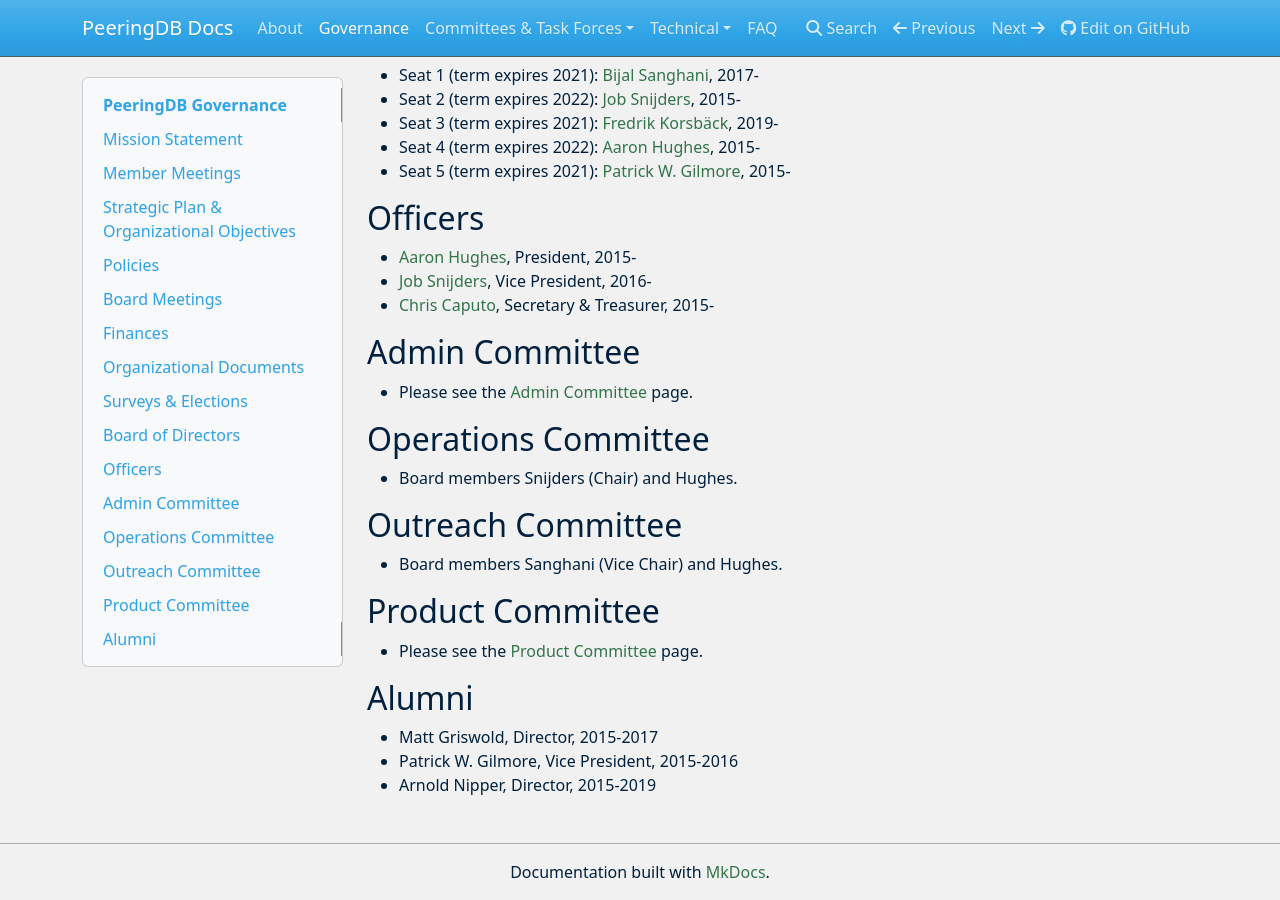
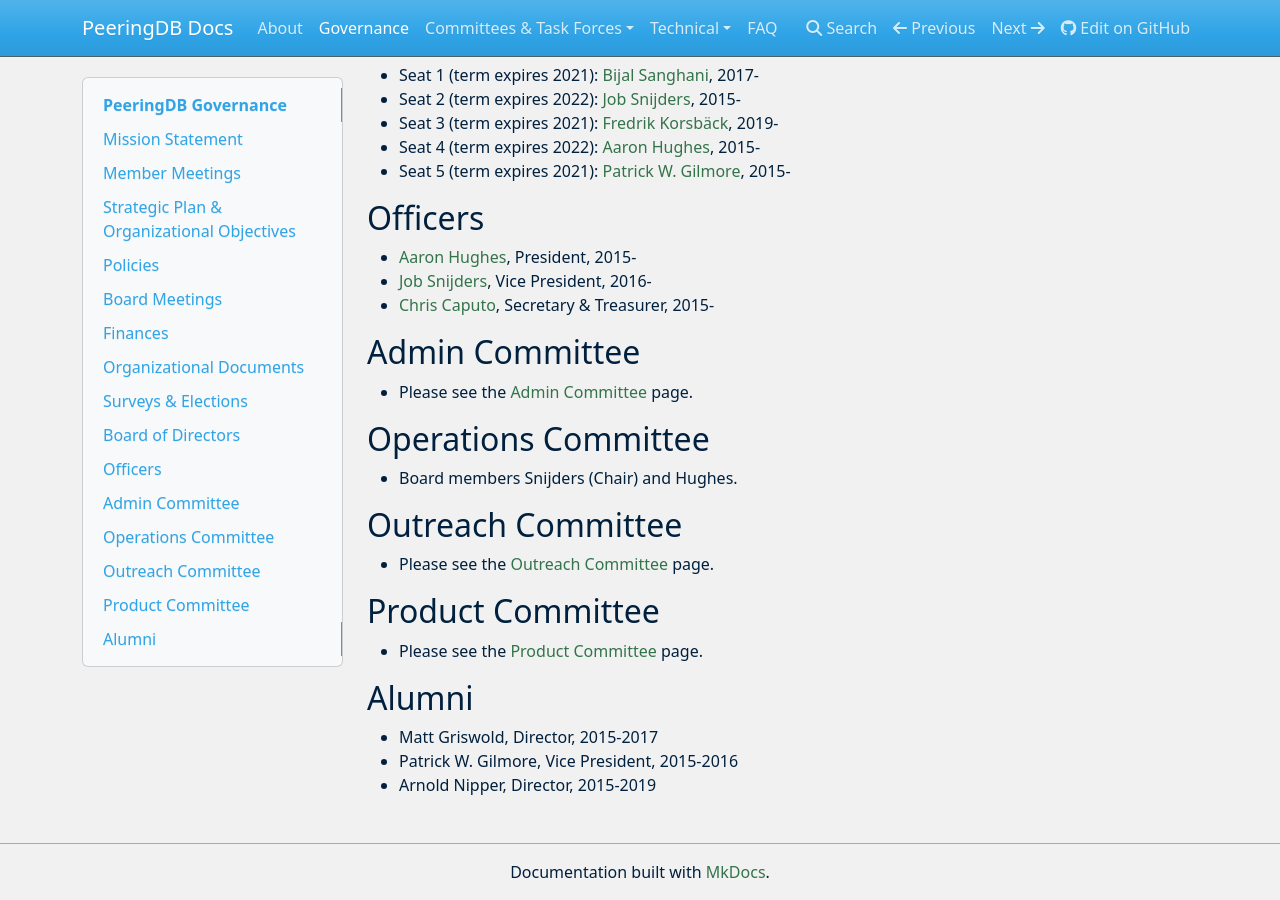
Before and after one commit to peeringdb/docs, an MkDocs documentation site: the page built from docs/gov.md, in a window 1280 px wide and 900 px high, scrolled down 2562 px. Built offline with MkDocs 1.6.1, drawn with Linux system fonts in a browser that asks for light colours; nearby versions of some CDN libraries.

Commit message:
Outreach Committee.

```diff
--- a/docs/gov.md
+++ b/docs/gov.md
@@ -129,7 +129,7 @@
 
 ## Outreach Committee
 
-- Board members Sanghani (Vice Chair) and Hughes.
+- Please see the [Outreach Committee](/committee/outreach/) page.
 
 ## Product Committee
 
```
